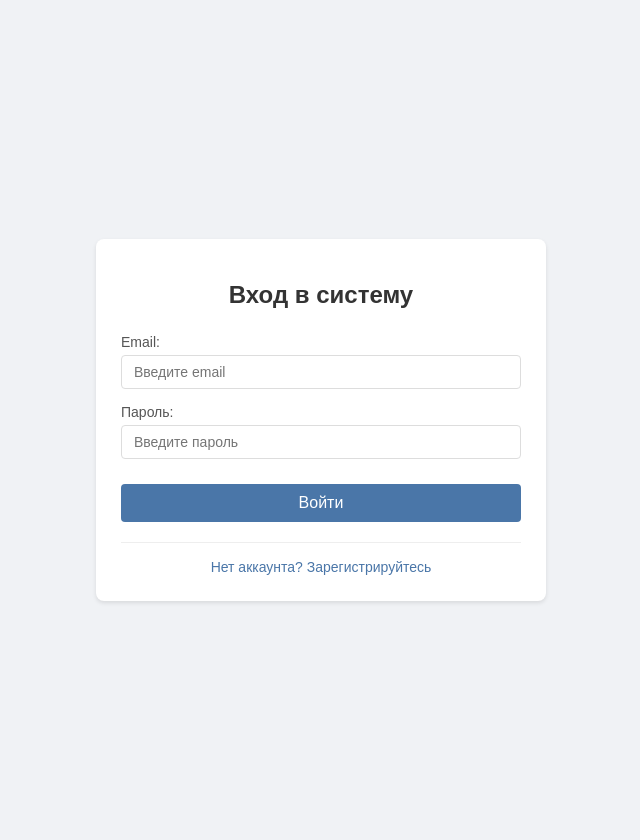
After one commit to kingIsmoil/kinoteatr, a Django app: page /account/login/ in a window 1280 px wide. The commit adds this page. Shown: the whole page, without its empty margins (319-959 px from the left). Run offline with Django 5.2, Linux system fonts and the light colour scheme.

Commit message:
updated files 5

```diff
--- a/account/models.py
+++ b/account/models.py
@@ -23,6 +23,7 @@ class MyUserManager(BaseUserManager):
 
 class CustomUser(AbstractBaseUser, PermissionsMixin):
     email = models.EmailField(unique=True)
+    age = models.IntegerField(null=True, blank=True)
     is_active = models.BooleanField(default=True)
     is_staff = models.BooleanField(default=False)
     is_superuser = models.BooleanField(default=False)
--- a/account/urls.py
+++ b/account/urls.py
@@ -1,9 +1,8 @@
 from django.urls import path
 from . import views
-from django.contrib.auth import views as auth_views
+
 urlpatterns = [
-     path('register/', views.register, name='register'),
-    path('login/', auth_views.LoginView.as_view(template_name='cinema/login.html'), name='login'),
+    path('register/', views.register, name='register'),
+    path('login/', views.login_view, name='login'),
     path('logout/', views.logoutview, name='logout'),
-
 ]
--- a/account/views.py
+++ b/account/views.py
@@ -1,6 +1,8 @@
-from django.shortcuts import render,redirect
+from django.shortcuts import render, redirect
+from django.contrib.auth import login, authenticate, logout
+from django.contrib import messages
 from .forms import RegisterForm
-from django.contrib.auth import login, authenticate,logout
+
 def register(request):
     if request.method == 'POST':
         form = RegisterForm(request.POST)
@@ -13,7 +15,19 @@ def register(request):
             return redirect('movie_list')
     else:
         form = RegisterForm()
-    return render(request, 'cinema/register.html', {'form': form})
+    return render(request, 'account/register.html', {'form': form})
+
+def login_view(request):
+    if request.method == 'POST':
+        email = request.POST.get('email')
+        password = request.POST.get('password')
+        user = authenticate(email=email, password=password)
+        if user is not None:
+            login(request, user)
+            return redirect('movie_list')
+        else:
+            messages.error(request, 'Неправильный email или пароль.')
+    return render(request, 'account/login.html')
 
 def logoutview(request):
     logout(request)
--- a/server/urls.py
+++ b/server/urls.py
@@ -15,12 +15,12 @@ Including another URLconf
     2. Add a URL to urlpatterns:  path('blog/', include('blog.urls'))
 """
 from django.contrib import admin
-from django.urls import path,include
+from django.urls import path, include
 from django.conf import settings
 from django.conf.urls.static import static
 
 urlpatterns = [
     path('admin/', admin.site.urls),
-    path('',include('kino.urls')),
-    path('account',include('account.urls')),
+    path('', include('kino.urls')),
+    path('account/', include('account.urls')),
 ] + static(settings.MEDIA_URL, document_root=settings.MEDIA_ROOT)
--- /dev/null
+++ b/static/css/auth.css
@@ -0,0 +1,121 @@
+/* Basic styles for authentication pages */
+body {
+    font-family: Arial, sans-serif;
+    background-color: #f0f2f5;
+    margin: 0;
+    padding: 20px;
+    min-height: 100vh;
+    display: flex;
+    align-items: center;
+    justify-content: center;
+}
+
+.auth-container {
+    background: white;
+    padding: 25px;
+    border-radius: 8px;
+    box-shadow: 0 2px 4px rgba(0, 0, 0, 0.1);
+    width: 100%;
+    max-width: 400px;
+    margin: 20px auto;
+}
+
+.auth-header {
+    text-align: center;
+    margin-bottom: 25px;
+}
+
+.auth-header h1 {
+    color: #333;
+    font-size: 24px;
+    margin-bottom: 10px;
+}
+
+.form-group {
+    margin-bottom: 15px;
+}
+
+.form-group label {
+    display: block;
+    margin-bottom: 5px;
+    color: #555;
+    font-size: 14px;
+}
+
+.form-group input {
+    width: 100%;
+    padding: 8px 12px;
+    border: 1px solid #ddd;
+    border-radius: 4px;
+    font-size: 14px;
+    box-sizing: border-box;
+}
+
+.form-group input:focus {
+    border-color: #4a76a8;
+    outline: none;
+}
+
+.error-message {
+    color: #e74c3c;
+    font-size: 14px;
+    margin-top: 5px;
+}
+
+.submit-button {
+    width: 100%;
+    padding: 10px;
+    background-color: #4a76a8;
+    color: white;
+    border: none;
+    border-radius: 4px;
+    cursor: pointer;
+    font-size: 16px;
+    margin-top: 10px;
+}
+
+.submit-button:hover {
+    background-color: #3d6393;
+}
+
+.auth-links {
+    text-align: center;
+    margin-top: 20px;
+    padding-top: 15px;
+    border-top: 1px solid #eee;
+}
+
+.auth-links a {
+    color: #4a76a8;
+    text-decoration: none;
+    font-size: 14px;
+}
+
+.auth-links a:hover {
+    text-decoration: underline;
+}
+
+/* Helper text */
+.help-text {
+    font-size: 12px;
+    color: #666;
+    margin-top: 4px;
+}
+
+/* Error list */
+.errorlist {
+    color: #e74c3c;
+    font-size: 14px;
+    list-style: none;
+    padding: 0;
+    margin: 5px 0;
+}
+
+/* Success message */
+.success-message {
+    background-color: #d4edda;
+    color: #155724;
+    padding: 10px;
+    border-radius: 4px;
+    margin-bottom: 15px;
+}
--- /dev/null
+++ b/templates/account/login.html
@@ -0,0 +1,48 @@
+{% load static %}
+<!DOCTYPE html>
+<html>
+
+<head>
+    <title>Вход в систему</title>
+    <link rel="stylesheet" href="{% static 'css/auth.css' %}">
+    <meta name="viewport" content="width=device-width, initial-scale=1">
+</head>
+<body>
+    <div class="auth-container">
+        <div class="auth-header">
+            <h1>Вход в систему</h1>
+        </div>
+
+        <form method="post">
+            {% csrf_token %}
+
+            {% if messages %}
+            <div class="error-message">
+                {% for message in messages %}
+                {{ message }}
+                {% endfor %}
+            </div>
+            {% endif %}
+
+            <div class="form-group">
+                <label for="id_email">Email:</label>
+                <input type="email" name="email" id="id_email" required class="form-control"
+                    placeholder="Введите email">
+            </div>
+
+            <div class="form-group">
+                <label for="id_password">Пароль:</label>
+                <input type="password" name="password" id="id_password" required class="form-control"
+                    placeholder="Введите пароль">
+            </div>
+
+            <button type="submit" class="submit-button">Войти</button>
+        </form>
+
+        <div class="auth-links">
+            <a href="{% url 'register' %}">Нет аккаунта? Зарегистрируйтесь</a>
+        </div>
+    </div>
+</body>
+
+</html>
```
Also changed, not shown: static/css/review.css (added, +70 -0 lines), templates/account/register.html (added, +62 -0 lines), templates/cinema/add_review.html (+8 -0 lines), account/migrations/0001_initial.py, account/migrations/0002_customuser_delete_myuser.py (deleted), 1 other file.
